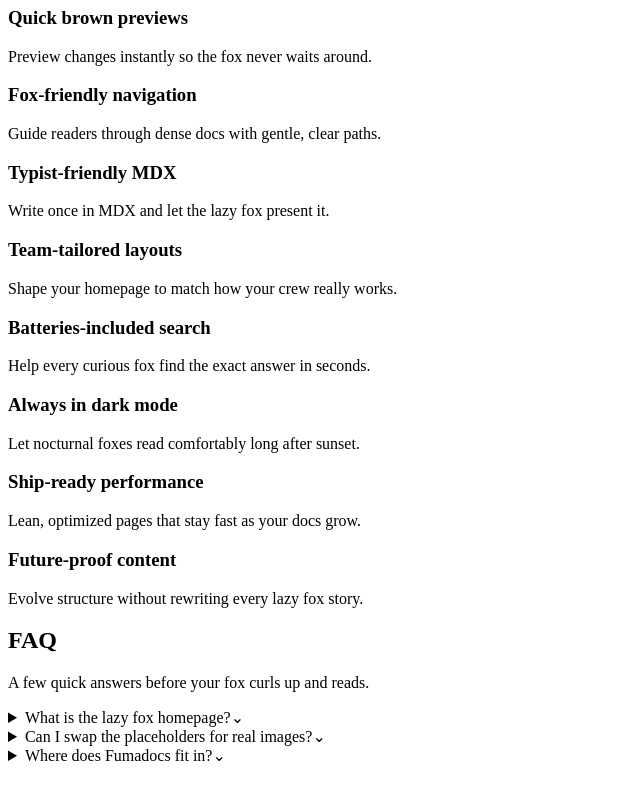
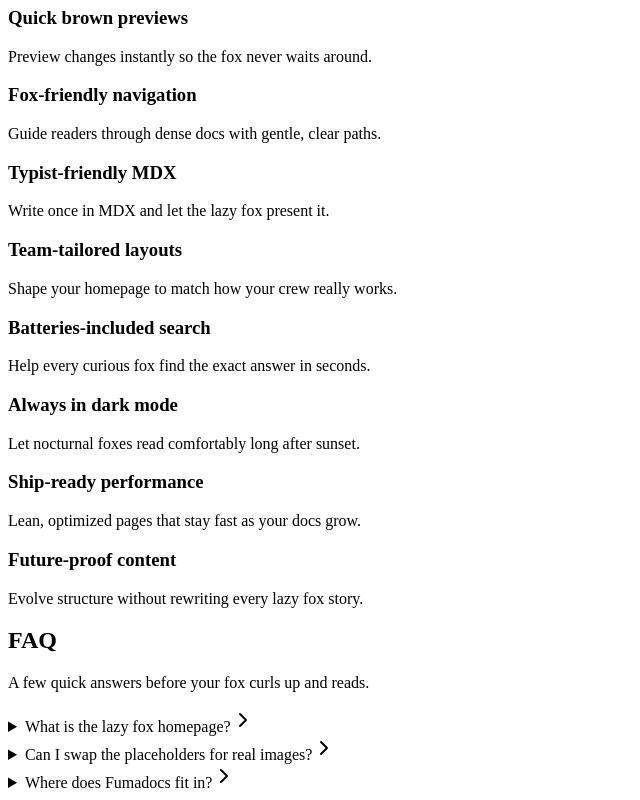
Before and after one commit to qooode/fusion, a Next.js app: page / in a window 1280 px wide. Shown: the part 769-1569 px from the top of the page, without its empty margins (0-640 px from the left). Before the commit the page ends 1542 px from the top, so only its background shows below. Built offline with nearby package versions, Linux system fonts and the light colour scheme.

Commit message:
tweak 15

```diff
--- a/src/app/(home)/page.tsx
+++ b/src/app/(home)/page.tsx
@@ -1,6 +1,7 @@
 'use client';
 
 import Link from 'next/link';
+import { ChevronRight } from 'lucide-react';
 
 const slides = [
   {
@@ -187,7 +188,7 @@ export default function HomePage() {
       </section>
 
       {/* FAQ */}
-      <section className="space-y-6 pb-4">
+      <section className="space-y-6 pt-8 md:pt-10 pb-4">
         <div className="space-y-2 text-center">
           <h2 className="text-2xl font-semibold tracking-tight">FAQ</h2>
           <p className="text-sm md:text-base text-muted-foreground">
@@ -199,13 +200,11 @@ export default function HomePage() {
           {faqs.map((item) => (
             <details
               key={item.question}
-              className="group rounded-2xl bg-slate-200/60 dark:bg-slate-800/60 text-left"
+              className="group rounded-2xl bg-neutral-100/80 dark:bg-neutral-900/50 text-left"
             >
               <summary className="flex cursor-pointer items-center justify-between gap-3 px-5 py-4 text-sm font-semibold tracking-tight list-none [&::-webkit-details-marker]:hidden">
                 <span>{item.question}</span>
-                <span className="ml-2 inline-flex h-5 w-5 items-center justify-center text-xs font-semibold text-muted-foreground transition group-open:rotate-180">
-                  ⌄
-                </span>
+                <ChevronRight className="ml-2 h-4 w-4 text-neutral-500 dark:text-neutral-400 transition-transform duration-200 group-open:rotate-90" />
               </summary>
               <div className="px-5 pb-4">
                 <p className="text-xs md:text-sm text-muted-foreground">
```
